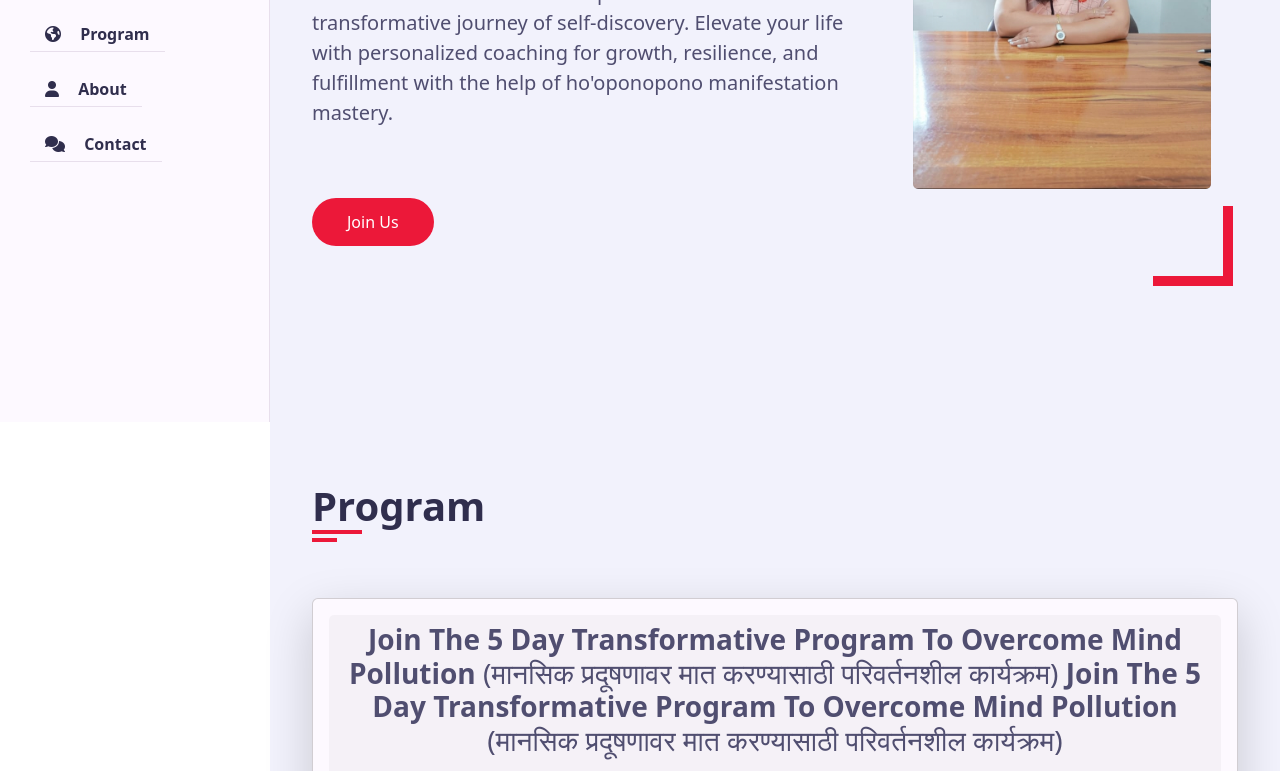
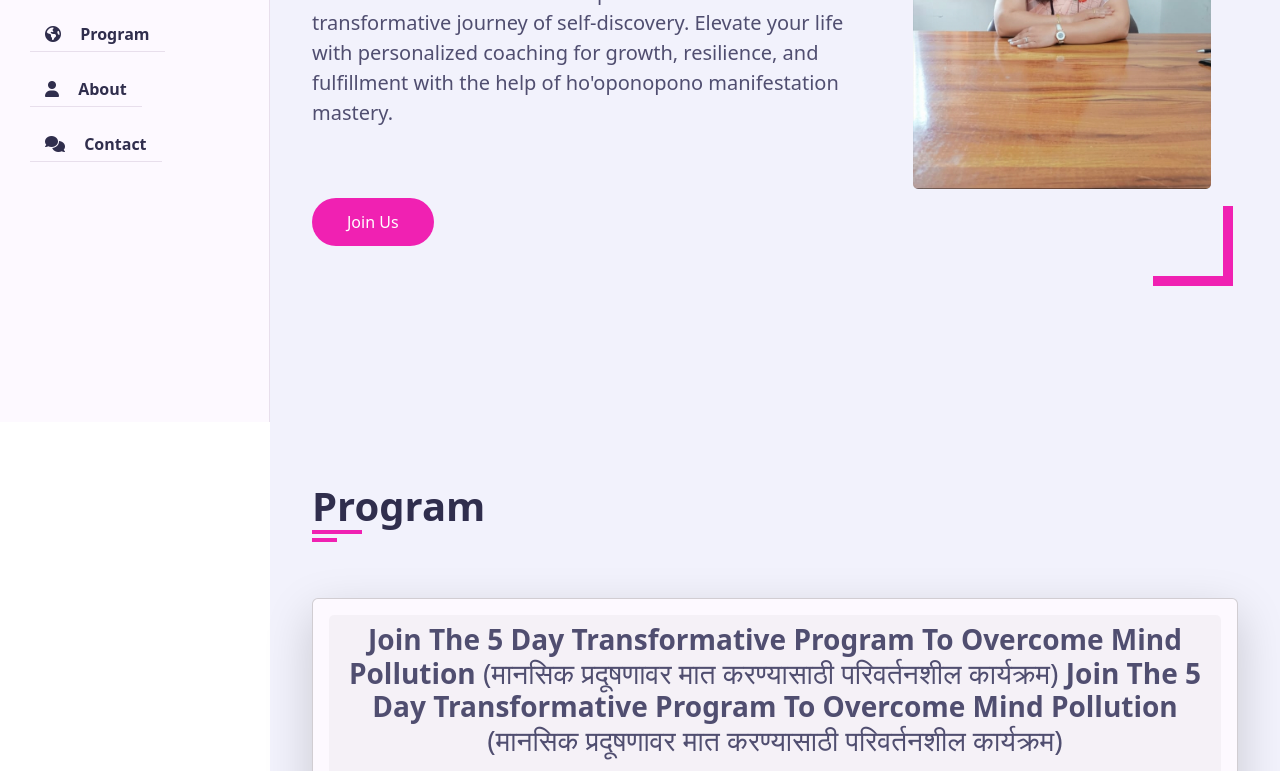
Before and after one commit to Suraj99900/kavita-s-Wellness-Renaissance, a plain HTML site: page index.html in a window 1280 px wide. Shown: the part 378-1149 px from the top of the page. Drawn offline with nearby package versions, Linux system fonts and the light colour scheme; a web font is replaced by a local one.

```diff
--- a/index.html
+++ b/index.html
@@ -4,7 +4,7 @@
 <head>
     <meta charset="utf-8">
     <meta name="viewport" content="width=device-width, initial-scale=1">
-    <title>Portfolio</title>
+    <title>Kavita's Wellness Renaissance</title>
     <!-- bootstrap css -->
     <link href="https://cdn.jsdelivr.net/npm/bootstrap@5.2.0/dist/css/bootstrap.min.css" rel="stylesheet"
         integrity="sha384-gH2yIJqKdNHPEq0n4Mqa/HGKIhSkIHeL5AyhkYV8i59U5AR6csBvApHHNl/vI1Bx" crossorigin="anonymous">
@@ -18,12 +18,12 @@
     <link rel="stylesheet" href="https://unicons.iconscout.com/release/v4.0.0/css/line.css">
 
     <link rel="stylesheet" href="css/style.css">
-    <link rel="stylesheet" href="css/variables1.css">
+    <link rel="stylesheet" href="css/variables5.css">
     <link rel="stylesheet" href="css/variables1.css" class="alternate-style" title="color-1" disabled>
     <link rel="stylesheet" href="css/variables2.css" class="alternate-style" title="color-2" disabled>
     <link rel="stylesheet" href="css/variables3.css" class="alternate-style" title="color-3" disabled>
     <link rel="stylesheet" href="css/variables4.css" class="alternate-style" title="color-4" disabled>
-    <link rel="stylesheet" href="css/variables5.css" class="alternate-style" title="color-5" disabled>
+    <link rel="stylesheet" href="css/variables1.css" class="alternate-style" title="color-5" disabled>
     <link rel="stylesheet" href="style-switcher.css">
 </head>
 
```
